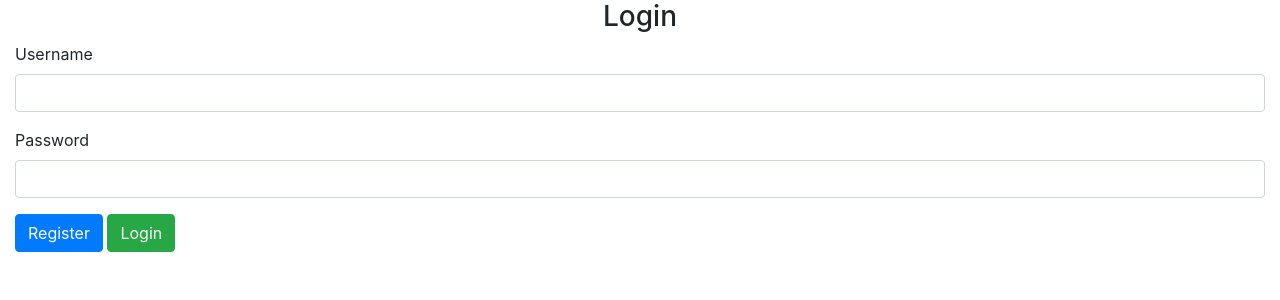
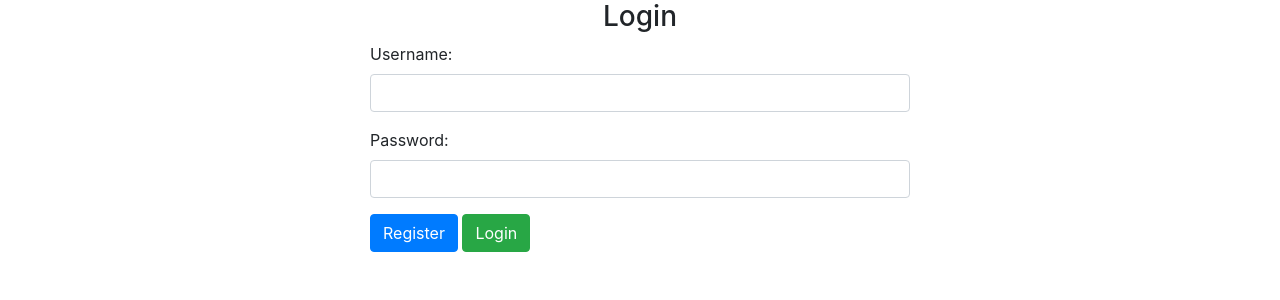
Before and after one commit to fonsecaRafael/music-collection, a Django app: page / in a window 1280 px wide. Shown: the part 56-356 px from the top of the page. Run offline with Django 4.2, Linux system fonts and the light colour scheme; some libraries are stand-ins or nearby versions.

Commit message:
Update home.html
Just for beauty

```diff
--- a/musics/base/templates/base/home.html
+++ b/musics/base/templates/base/home.html
@@ -39,25 +39,26 @@
 	</nav>
 
 
-    <div class="container-fluid">
+    <div class="container">
 	<div class="row">
 		<div class="col-md-12">
 			<h3 class="text-center">
 				Login
 			</h3>
-			<div class="row">
-				<div class="col-md-12">
+			<div class="row align-center">
+				<div class="col-md-3"></div>
+				<div class="col-md-6">
 					<form role="form">
 						<div class="form-group">
 							<label for="userName">
-								Username
+								Username:
 							</label>
 							<input type="text" class="form-control" id="userName">
 						</div>
 
 						<div class="form-group">
 							<label for="password">
-								Password
+								Password:
 							</label>
 							<input type="password" class="form-control" id="password">
 						</div>
@@ -70,6 +71,7 @@
 						</button>
 					</form>
 				</div>
+				<div class="col-md-3"></div>
 			</div>
 		</div>
 	</div>
```
